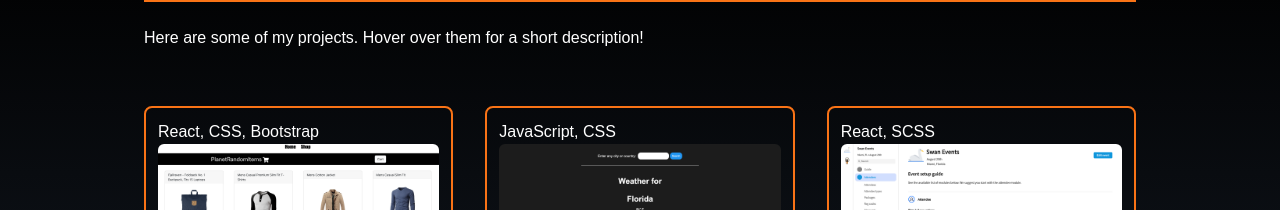
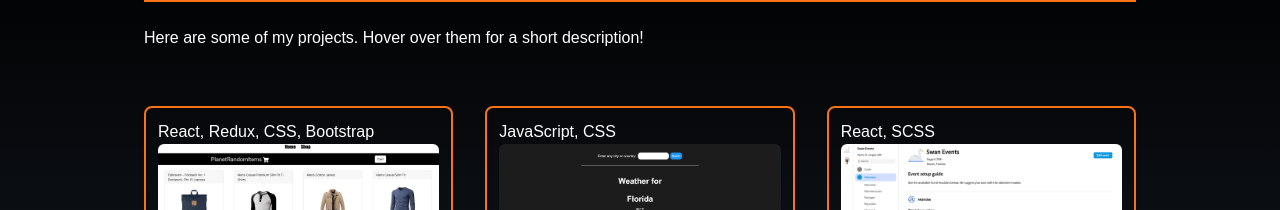
Before and after one commit to KrOhDee/portfolio-re, a React (Create React App) app: page / in a window 1280 px wide. Shown: the part 1660-1870 px from the top of the page. Built offline with nearby package versions, Linux system fonts and the light colour scheme; the HTML template or start-up script is replaced by a standard one; a web font is replaced by a local one.

Commit message:
Update project description

```diff
--- a/src/components/Portfolio.jsx
+++ b/src/components/Portfolio.jsx
@@ -13,7 +13,7 @@ const Portfolio = () => {
       href2: 'https://github.com/KrOhDee/shopping-cart',
       tooltip: 'Shopping Cart',
       desc: "React e-commerce site with shopping cart. Browse, add to cart, remove from cart, view total. You can also click on an item to get a description, and it's rating. From there you can add it to the cart or close the page, and keep browsing.  Pulls items from API, styled with CSS.",
-      desc2: 'React, CSS, Bootstrap',
+      desc2: 'React, Redux, CSS, Bootstrap',
     },
     {
       id: 2,
```
